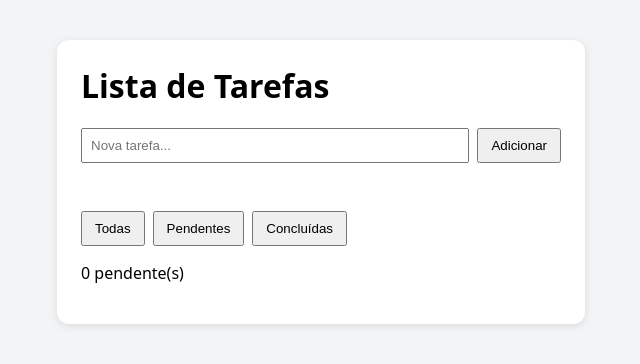
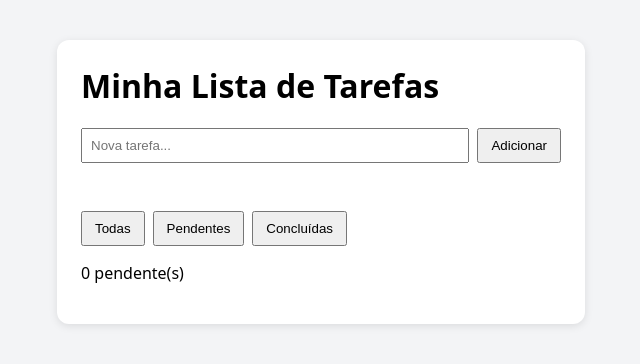
Before and after one commit to GabrielAtanes/lista-tarefas, a website: page public/index.html in a window 1280 px wide. Shown: the whole page, without its empty margins (319-959 px from the left). Drawn offline with Linux system fonts and the light colour scheme.

Commit message:
Altera título para testar PR

```diff
--- a/public/index.html
+++ b/public/index.html
@@ -8,7 +8,7 @@
 </head>
 <body>
   <main>
-    <h1>Lista de Tarefas</h1>
+    <h1> Minha Lista de Tarefas</h1>
     <form id="form">
       <input id="input" placeholder="Nova tarefa..." autocomplete="off" />
       <button type="submit">Adicionar</button>
```
